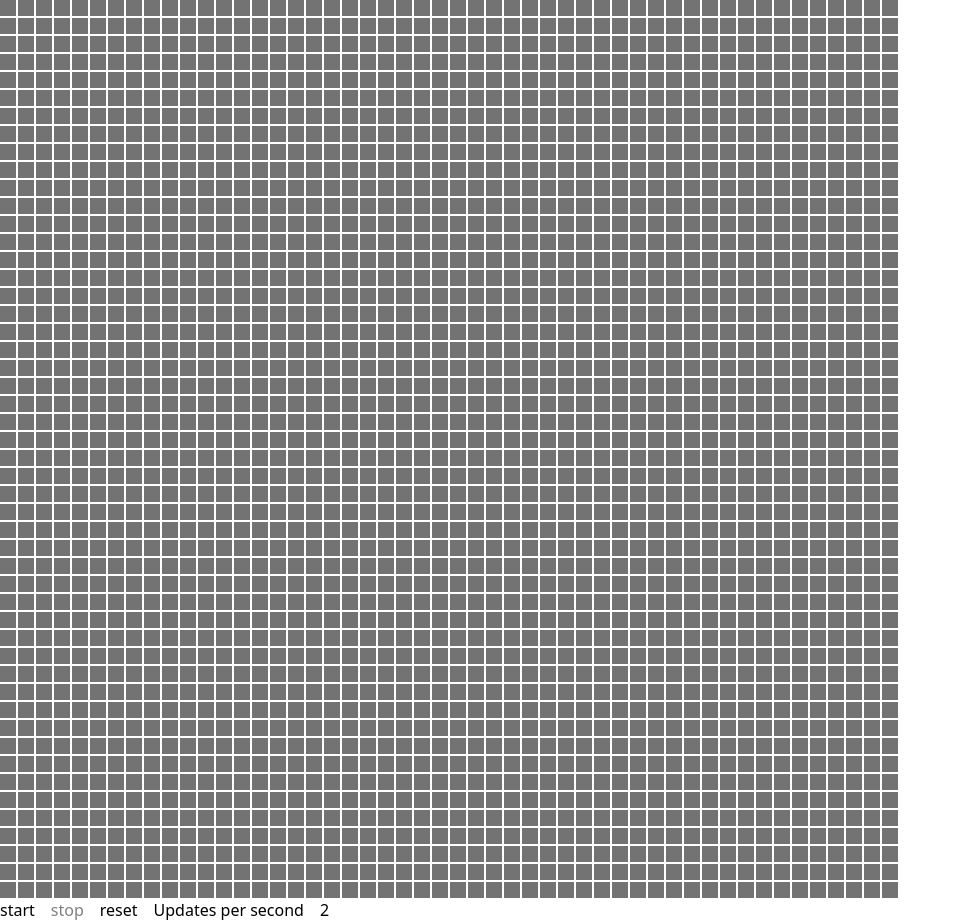
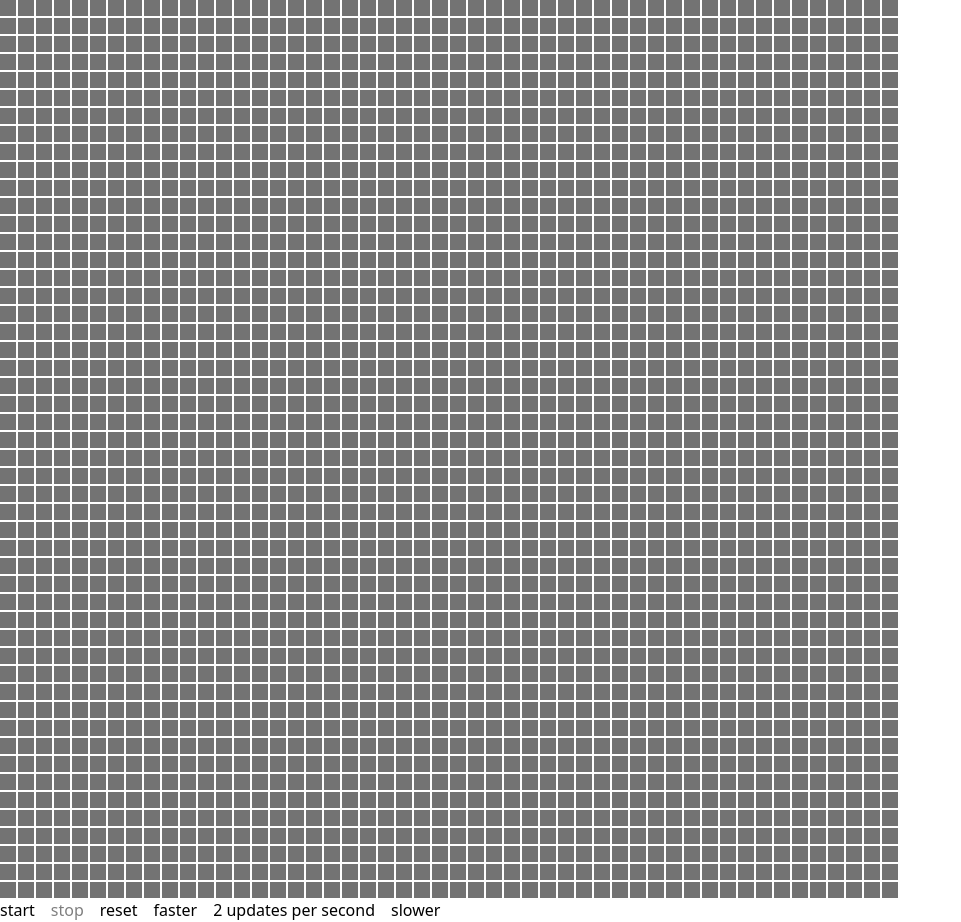
Before and after one commit to norbusonam/game-of-life, a React (Vite) app: page / in a window 1280 px wide. Shown: the whole page, without its empty margins (0-961 px from the left). Built offline with nearby package versions, Linux system fonts and the light colour scheme.

Commit message:
update speed with buttons

```diff
--- a/src/app.tsx
+++ b/src/app.tsx
@@ -46,11 +46,11 @@ export function App() {
     setCells(initializeGrid(50, 50));
   };
 
-  const onUpdatesPerSecondChange = (e: React.ChangeEvent<HTMLInputElement>) => {
-    const value = parseInt(e.target.value, 10);
-    if (value >= MIN_SPEED && value <= MAX_SPEED) {
-      setUpdatesPerSecond(value);
+  const onSpeedChange = (newSpeed: number) => {
+    if (newSpeed < MIN_SPEED || newSpeed > MAX_SPEED) {
+      return;
     }
+    setUpdatesPerSecond(newSpeed);
   };
 
   return (
@@ -72,17 +72,13 @@ export function App() {
           stop
         </button>
         <button onClick={onReset}>reset</button>
-        <label htmlFor="speed">Updates per second</label>
-        <input
-          id="speed"
-          type="number"
-          defaultValue={DEFAULT_SPEED}
-          min={MIN_SPEED}
-          max={MAX_SPEED}
-          step="1"
-          value={updatesPerSecond}
-          onChange={onUpdatesPerSecondChange}
-        />
+        <button onClick={() => onSpeedChange(updatesPerSecond + 1)}>
+          faster
+        </button>
+        <span>{updatesPerSecond} updates per second</span>
+        <button onClick={() => onSpeedChange(updatesPerSecond - 1)}>
+          slower
+        </button>
       </div>
     </div>
   );
```
